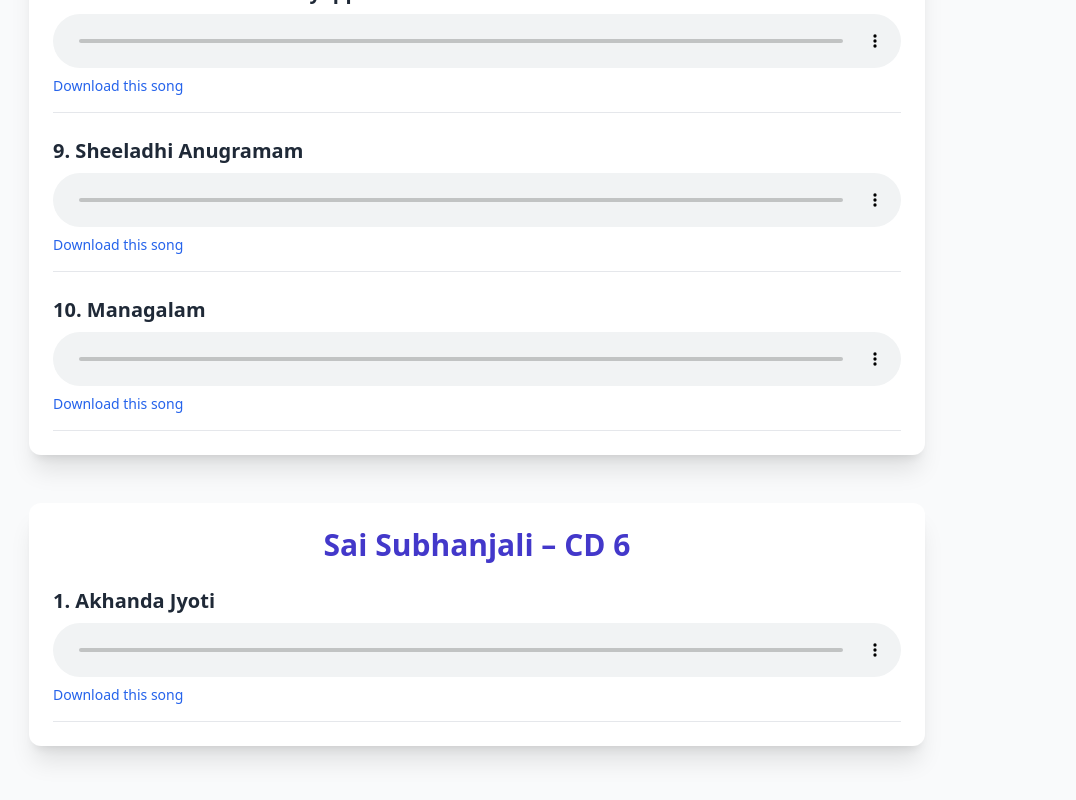
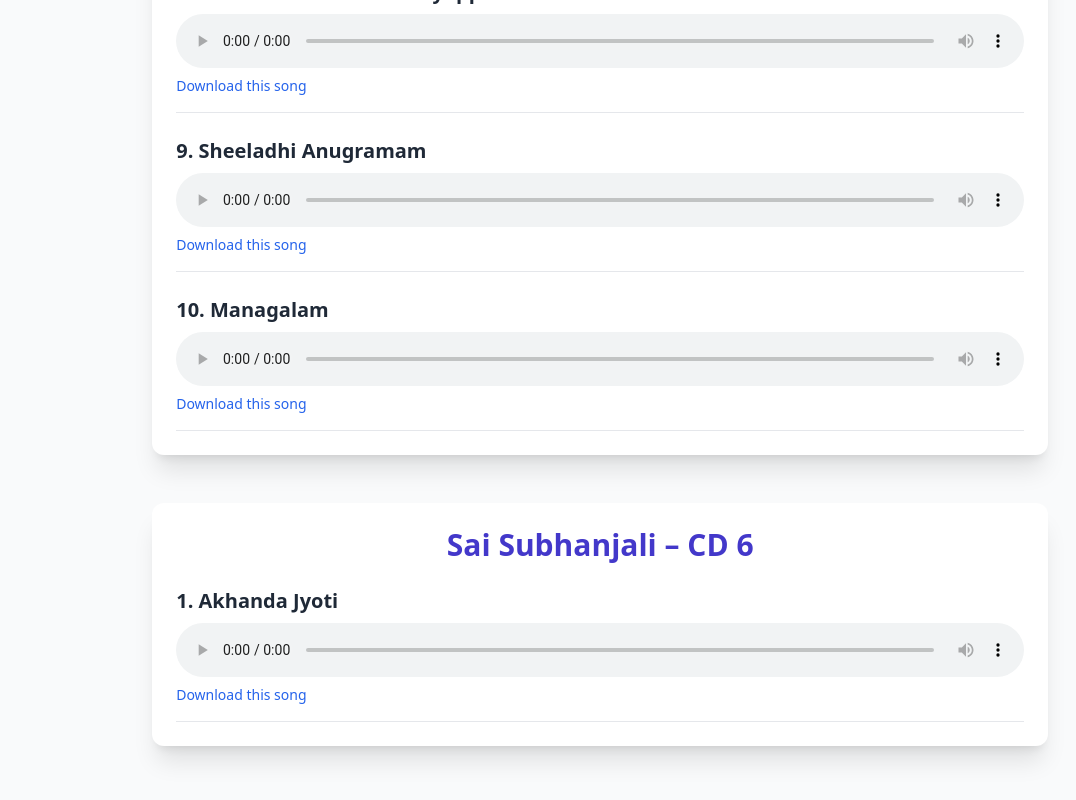
Before and after one commit to shekhar1971/saisubhanjali.com, a Next.js app: page /bhajans in a window 1280 px wide. Shown: the part 10330-11130 px from the top of the page, without its empty margins (163-1239 px from the left). Built offline with nearby package versions, Linux system fonts and the light colour scheme.

Commit message:
Update page.tsx

```diff
--- a/app/bhajans/page.tsx
+++ b/app/bhajans/page.tsx
@@ -7,13 +7,33 @@ import CD6Display from "../../components/CD6Display";
 
 export default function BhajanPage() {
   return (
-    <main className="min-h-screen bg-gray-50 py-10 px-4">
-      <CD1Display />
-      <CD2Display />
-      <CD3Display />
-      <CD4Display />
-      <CD5Display />
-      <CD6Display />
-    </main>
+    <div className="flex flex-col md:flex-row min-h-screen">
+      {/* Sidebar navigation */}
+      <nav className="md:w-1/5 w-full bg-white md:border-r shadow-sm p-4 sticky top-0 h-fit z-10">
+        <h2 className="text-xl font-bold mb-4 text-purple-700">Sai Subhanjali</h2>
+        <ul className="space-y-3">
+          {Array.from({ length: 6 }, (_, i) => (
+            <li key={i}>
+              <a
+                href={`#cd${i + 1}`}
+                className="block text-indigo-600 hover:text-indigo-800 font-medium"
+              >
+                CD {i + 1}
+              </a>
+            </li>
+          ))}
+        </ul>
+      </nav>
+
+      {/* Main content */}
+      <main className="md:w-4/5 w-full bg-gray-50 py-10 px-4 space-y-10">
+        <div id="cd1"><CD1Display /></div>
+        <div id="cd2"><CD2Display /></div>
+        <div id="cd3"><CD3Display /></div>
+        <div id="cd4"><CD4Display /></div>
+        <div id="cd5"><CD5Display /></div>
+        <div id="cd6"><CD6Display /></div>
+      </main>
+    </div>
   );
 }
```
